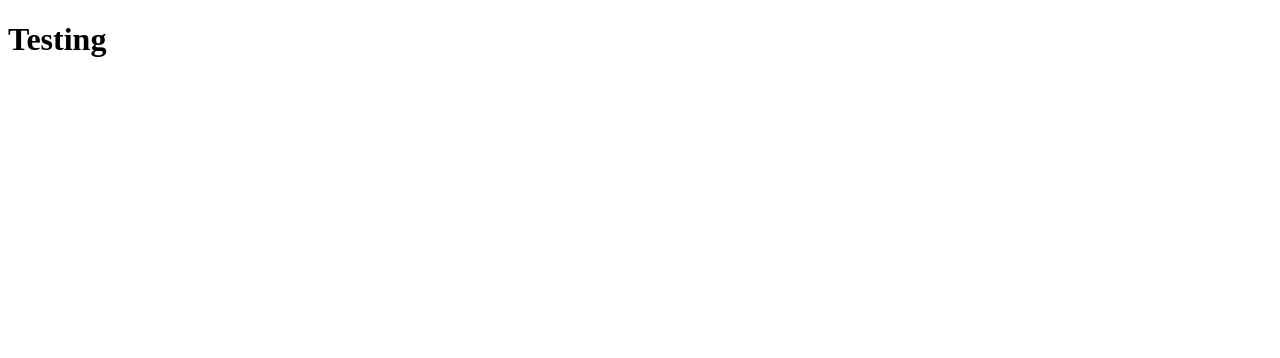
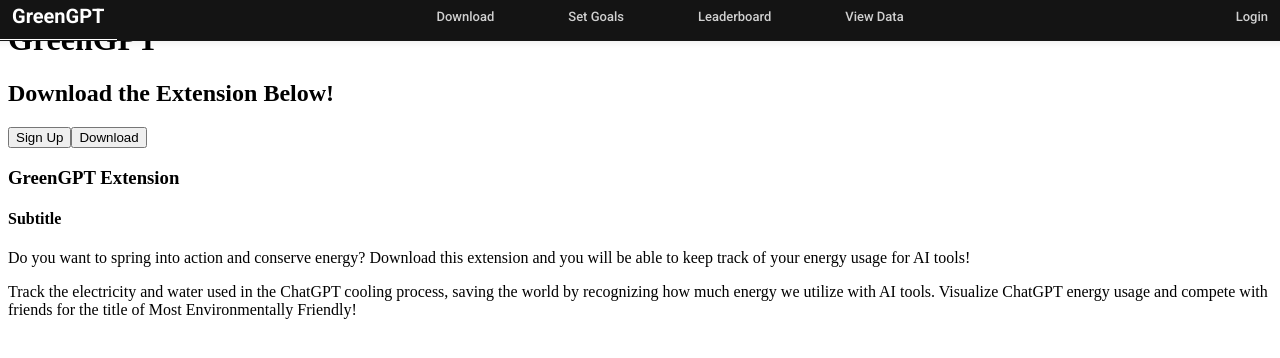
Before and after one commit to DZ03FL/GreenGPT, a React (Create React App) app in the folder frontend/: page / in a window 1280 px wide. Shown: the top 358 px of the page. Built offline with nearby package versions, Linux system fonts and the light colour scheme.

Commit message:
Header and Boilerplate Landing Page

```diff
--- a/frontend/public/index.html
+++ b/frontend/public/index.html
@@ -3,6 +3,9 @@
   <head>
     <meta charset="utf-8" />
     <link rel="icon" href="%PUBLIC_URL%/favicon.ico" />
+    <link rel="preconnect" href="https://fonts.googleapis.com">
+    <link rel="preconnect" href="https://fonts.gstatic.com" crossorigin>
+    <link href="https://fonts.googleapis.com/css2?family=Roboto:ital,wght@0,100;0,300;0,400;0,500;0,700;0,900;1,100;1,300;1,400;1,500;1,700;1,900&display=swap" rel="stylesheet">
     <meta name="viewport" content="width=device-width, initial-scale=1" />
     <meta name="theme-color" content="#000000" />
     <meta
--- a/frontend/src/App.js
+++ b/frontend/src/App.js
@@ -1,9 +1,10 @@
 import React from 'react'
+import Landing from './components/Landing/Landing'
 
 function App() {
   return (
     <div>
-      <h1>Testing</h1>
+      <Landing/>
     </div>
   )
 }
--- /dev/null
+++ b/frontend/src/components/Landing/Landing.css
@@ -0,0 +1,102 @@
+.headerContainer{
+  font-family: 'Roboto', 'Segoe UI', 'Roboto', 'Oxygen',
+  'Ubuntu', 'Cantarell', 'Fira Sans', 'Droid Sans', 'Helvetica Neue',
+  sans-serif;
+  background-color: rgb(20,20,20);
+  display: flex;
+  position: fixed;
+  top: 2%;
+  left: 50%;
+  transform: translate(-50%, -50%);
+  justify-content: space-between;
+  align-items: center;
+  width: 100%;
+  min-width: 550px;
+  margin-bottom: 50px;
+  padding: 0px 30px 0px 30px;
+  height: 50px;
+  box-shadow: 0 0 10px rgba(0, 0, 0, 0.1);
+  z-index: 1000;
+  animation: fadeIn 2s ease-in-out forwards;
+}
+
+.headerContainer div{
+  display: flex;
+  gap: 50px;
+}
+
+.headerAbout{
+  position: relative;
+  text-decoration: none;
+  color: rgba(255, 255, 255, 0.8);
+  font-weight: 500;
+  font-size: 13px;
+  padding: 12px;
+}
+
+.headerAbout::after {
+  content: '';
+  position: absolute;
+  bottom: 0;
+  left: 0;
+  width: 100%;
+  opacity: 0;
+  height: 1px;
+  background-color: rgb(255, 255, 255);
+  transition: opacity 0.3s ease;
+}
+
+.headerAbout:hover{
+  color: rgb(255, 255, 255);
+}
+
+.headerAbout:hover::after {
+  opacity: 1;
+}
+
+@keyframes fadeIn {
+  from {
+    opacity: 0;
+  }
+  to {
+    opacity: 1;
+  }
+}
+
+.headerGreenGPT{
+  position: relative;
+  text-decoration: none;
+  color: rgba(255, 255, 255, 0.8);
+  font-weight: 700;
+  font-size: 20px;
+  padding: 12px;
+}
+
+.headerGreenGPT::after {
+  content: '';
+  position: absolute;
+  bottom: 0;
+  left: 0;
+  width: 100%;
+  opacity: 0;
+  height: 1px;
+  background-color: rgb(255, 255, 255);
+  transition: opacity 0.3s ease;
+}
+
+.headerGreenGPT:hover{
+  color: rgb(255, 255, 255);
+}
+
+.headerGreenGPT:hover::after {
+  opacity: 1;
+}
+
+@keyframes fadeIn {
+  from {
+    opacity: 0;
+  }
+  to {
+    opacity: 1;
+  }
+}
--- /dev/null
+++ b/frontend/src/components/Landing/Landing.js
@@ -0,0 +1,34 @@
+import './Landing.css'
+import React from 'react'
+
+const Landing = () => {
+  return (
+    <div>
+      <div className="headerContainer">
+      <a href="#homeGrid" className="headerGreenGPT">GreenGPT</a>
+      <div>
+      <a href="#homeGrid" className="headerAbout">Download</a>
+      <a href="#about-me" className="headerAbout">Set Goals</a>
+      <a href="#projects" className="headerAbout">Leaderboard</a>
+      <a href="#skills" className="headerAbout">View Data</a>
+      </div>
+     <a href="#skills" className="headerAbout">Login</a>
+      </div>
+      <div>
+        <h1>GreenGPT</h1>
+        <h2>Download the Extension Below!</h2>
+        <button>Sign Up</button>
+        <button>Download</button>
+        <h3>GreenGPT Extension</h3>
+        <h4>Subtitle</h4>
+        <p>Do you want to spring into action and conserve energy? Download this extension and you will be able to keep track of your energy usage for AI tools!</p>
+        <p>
+          Track the electricity and water used in the ChatGPT cooling process, saving the world by recognizing how much energy we utilize with AI tools. Visualize ChatGPT energy usage and compete with friends for the title of Most Environmentally Friendly!
+        </p>
+      </div>
+    </div>
+
+  )
+}
+
+export default Landing
```
